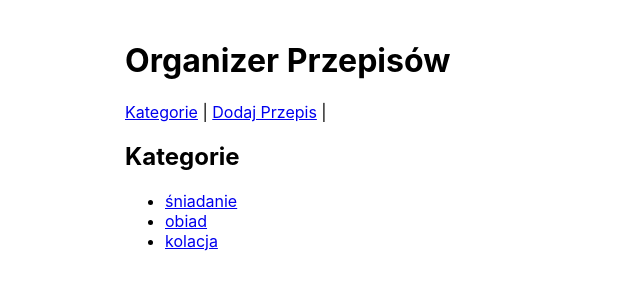
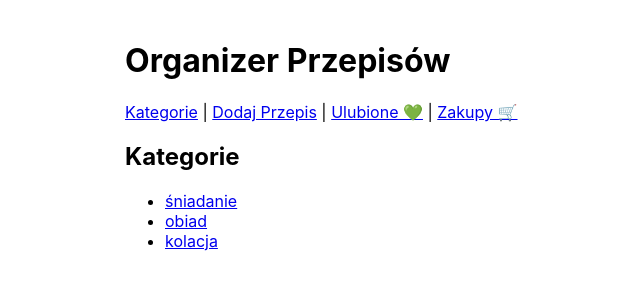
Before and after one commit to Wiktoria-dotcom/recipe-organizer, a React (Create React App) app in the folder recipe-frontend/: page / in a window 1280 px wide. Shown: the top 300 px of the page, without its empty margins (215-855 px from the left). Built offline with nearby package versions, Linux system fonts and the light colour scheme.

Commit message:
add routing

```diff
--- a/recipe-frontend/src/App.js
+++ b/recipe-frontend/src/App.js
@@ -1,9 +1,10 @@
 import React from 'react';
 import { BrowserRouter as Router, Route, Routes, Link } from 'react-router-dom';
 import CategoryList from './components/CategoryList';
+import RecipeList from './components/RecipeList';
 import RecipeForm from './components/RecipeForm';
-import RecipeList from './components/RecipeList';
-
+import FavoriteRecipes from './components/FavoriteRecipes';
+import ShoppingList from './components/ShoppingList';
 import './App.css';
 
 function App() {
@@ -12,7 +13,8 @@ function App() {
       <div style={{ maxWidth: '600px', margin: '0 auto', padding: '20px' }}>
         <h1>Organizer Przepisów</h1>
         <nav>
-          <Link to="/">Kategorie</Link>  | <Link to="/add">Dodaj Przepis</Link> |
+          <Link to="/">Kategorie</Link> | <Link to="/add">Dodaj Przepis</Link> | <Link to="/favorites">Ulubione 💚</Link> | <Link to="/shopping">Zakupy 🛒</Link>
+
 
         </nav>
         <Routes>
@@ -20,6 +22,8 @@ function App() {
           <Route path="/category/:category" element={<RecipeList />} />
           <Route path="/add" element={<RecipeForm />} />
           <Route path="/edit/:id" element={<RecipeForm />} />
+          <Route path="/favorites" element={<FavoriteRecipes />} />
+          <Route path="/shopping" element={<ShoppingList />} />
         </Routes>
 
       </div>
```
